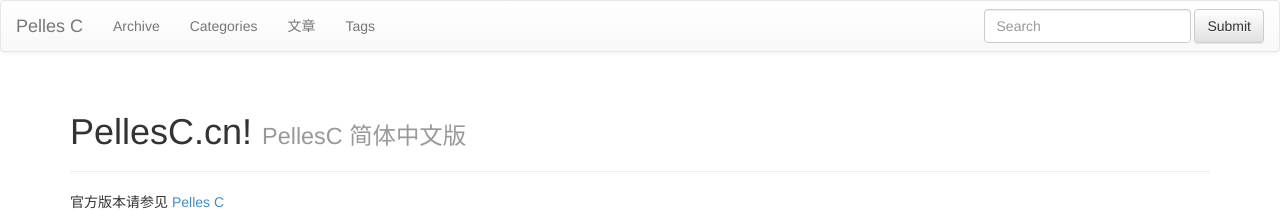
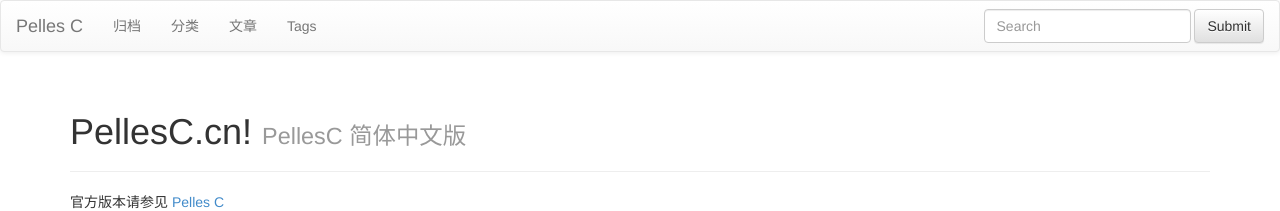
Before and after one commit to maikebing/www.pellesc.cn, a Jekyll site: the page built from index.md, in a window 1280 px wide. Shown: the top 211 px of the page. Built offline with Jekyll 4.4.1, drawn with Linux system fonts in a browser that asks for light colours; nearby versions of some CDN libraries.

Commit message:
翻译中文标题

```diff
--- a/archive.html
+++ b/archive.html
@@ -1,7 +1,7 @@
 ---
 layout: page
-title : Archive
-header : Post Archive
+title : 归档
+header : 文章归档
 group: navigation
 ---
 {% include JB/setup %}
--- a/categories.html
+++ b/categories.html
@@ -1,6 +1,6 @@
 ---
 layout: page
-title: Categories
+title: 分类
 header: Posts By Category
 group: navigation
 ---
--- a/index.md
+++ b/index.md
@@ -7,7 +7,7 @@ tagline: PellesC 简体中文版
 
 官方版本请参见 [Pelles C](http://www.christian-heffner.de/)
 
-下载汉化包请下载: [rsrc0004.dll](rsrc0004.dll)
+下载汉化包请下载: [rsrc0004.dll](https://github.com/maikebing/www.pellesc.cn/releases/)
 
 ## 如何安装
 
```
